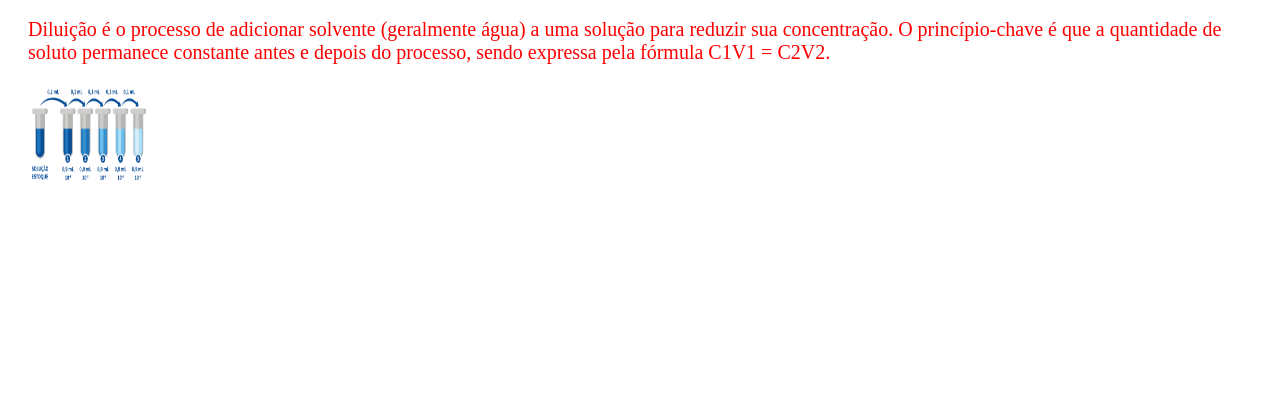
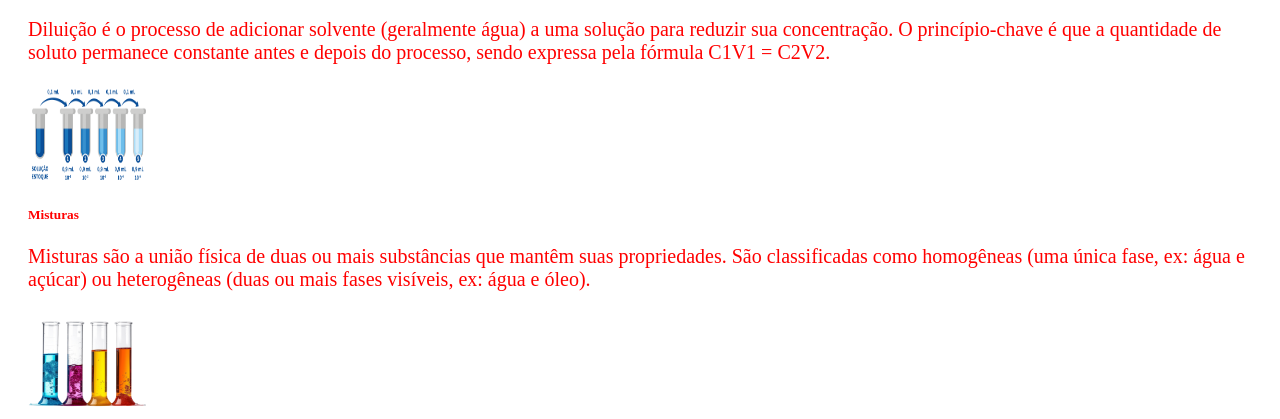
Before and after one commit to mariacarnelos-dotcom/maria.fernanda_22_1A, a plain HTML site: page index.html in a window 1280 px wide. Shown: the part 1063-1482 px from the top of the page. Before the commit the page ends 1255 px from the top, so only its background shows below. Drawn offline with Linux system fonts and the light colour scheme.

Commit message:
misturas

```diff
--- a/index.html
+++ b/index.html
@@ -74,11 +74,17 @@
             indica quantas "partes" de soluto existem em 1 milhão de "partes" da solução. A equivalência mais prática e
             comum é que ppm é o mesmo que miligrama de soluto por litro de solução (mg/L).</p>
          <img id="banner" src="ppm.webp" alt"" width="120px">
+
          <h4>Diluição das soluções</h4>
          <p>Diluição é o processo de adicionar solvente (geralmente água) a uma solução para reduzir sua concentração. O
             princípio-chave é que a quantidade de soluto permanece constante antes e depois do processo, sendo expressa
             pela fórmula C1V1 = C2V2.</p>
-            <img id="banner" src="tubos1.png" alt"" width="120px">
+         <img id="banner" src="tubos1.png" alt"" width="120px">
+         <h5>Misturas</h5>
+         <p>Misturas são a união física de duas ou mais substâncias que mantêm suas propriedades. São classificadas como
+            homogêneas (uma única fase, ex: água e açúcar) ou heterogêneas (duas ou mais fases visíveis, ex: água e
+            óleo).</p>
+            <img id="banner" src="misturas.png" alt"" width="120px">
       </div>
    </section>
 </body>
```
Also changed, not shown: misturas.png (added).
